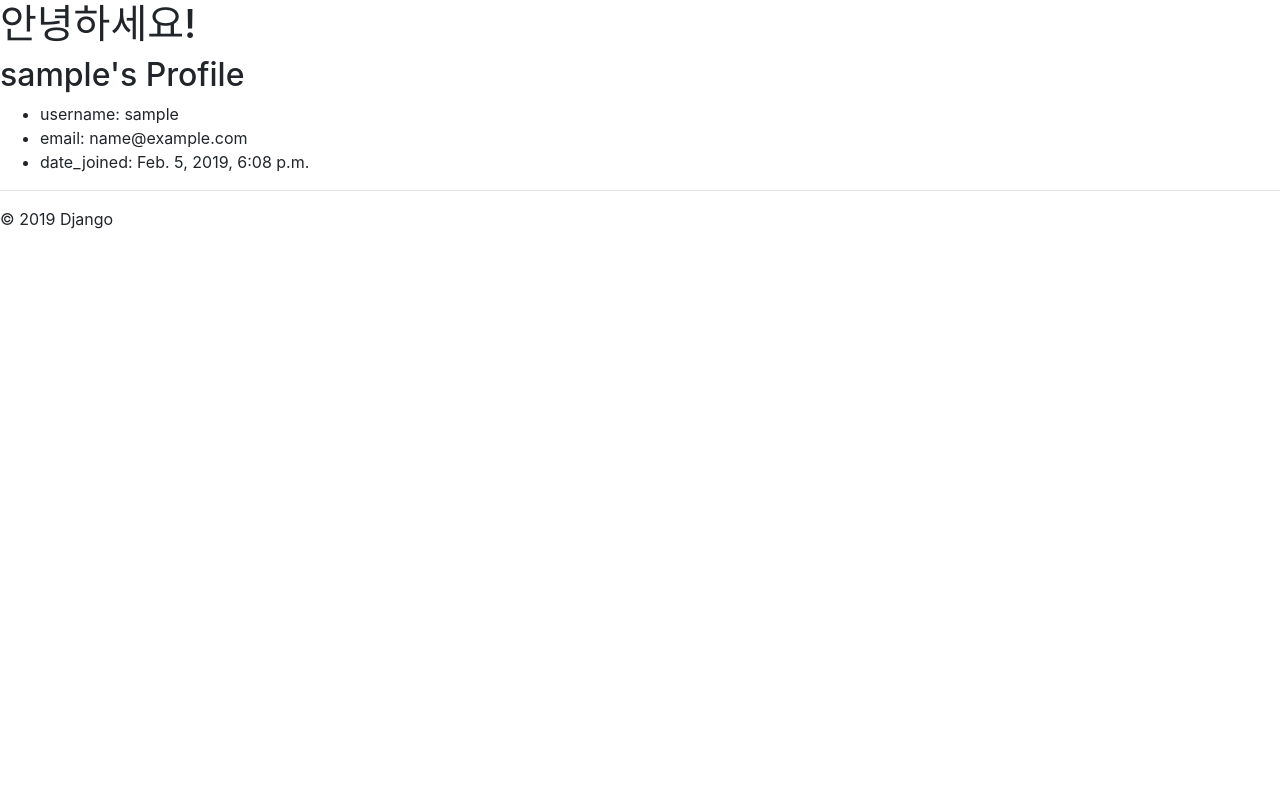
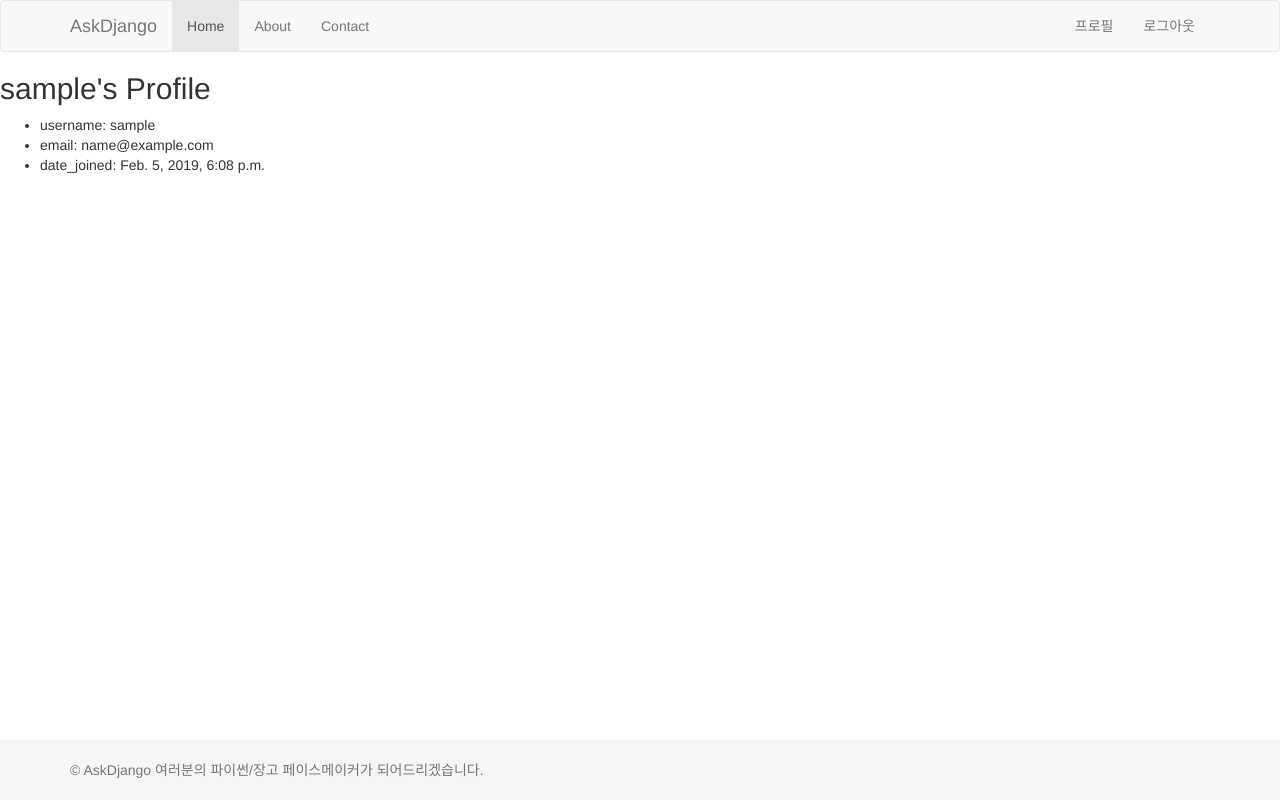
Before and after one commit to vivapyk/django, a Django app: page /accounts/profile/ in a window 1280 px wide. Before the commit the page ends 229 px from the top, so only its background shows below. Run offline with Django 3.2, Linux system fonts and the light colour scheme; the visitor is signed in with stand-in values (Sample User, id 1); some libraries are stand-ins or nearby versions.

Commit message:
login logout request.path

```diff
--- a/first_django/templates/layout.html
+++ b/first_django/templates/layout.html
@@ -1,38 +1,71 @@
-{% load static %}
-<!DOCTYPE html>
-<html lang="en">
+<!doctype html>
+<html>
 <head>
-    <meta charset="UTF-8">
-    <meta name="viewpoint" content="width=device-width,initial-scale=1.0, minimum-scale=1.0, maximum-scale=1.0, user-scalable=no" />
-    <link rel="stylesheet" href="https://stackpath.bootstrapcdn.com/bootstrap/4.2.1/css/bootstrap.min.css" integrity="sha384-GJzZqFGwb1QTTN6wy59ffF1BuGJpLSa9DkKMp0DgiMDm4iYMj70gZWKYbI706tWS" crossorigin="anonymous">
-    <link rel="stylesheet" href="{% static "style.css" %}"/>
-    <title>{% block title %}django{% endblock %}</title>
+    <meta charset="utf-8" />
+    <meta name="viewport" content="width=device-width,initial-scale=1.0, minimum-scale=1.0,maximum-scale=1.0, user-scalable=no" />
+    <title>{% block title %}AskDjango{% endblock %}</title>
+    <!-- 기본 bootstrap -->
+    {# <link rel="stylesheet" href="//maxcdn.bootstrapcdn.com/bootstrap/3.3.7/css/bootstrap.min.css" /> #}
+    {# <link rel="stylesheet" href="//maxcdn.bootstrapcdn.com/bootswatch/3.3.7/flatly/bootstrap.min.css" /> #}
+    <link rel="stylesheet" href="//maxcdn.bootstrapcdn.com/bootswatch/3.3.7/journal/bootstrap.min.css" />
+    <!-- bootstrap: cosmo theme -->
+    <!-- <link rel="stylesheet" href="//maxcdn.bootstrapcdn.com/bootswatch/3.3.7/cosmo/bootstrap.min.css" /> -->
+
+    <style>
+        html { position: relative; min-height: 100%; }
+        body { margin-bottom: 60px; }
+        #page-footer {
+            position: absolute;
+            bottom: 0;
+            width: 100%;
+            height: 60px;
+            line-height: 60px;
+            background-color: #f5f5f5;
+        }
+    </style>
+</head>
+
+<body>
+    <nav class="navbar navbar-default">
+        <div class="container">
+            <div class="navbar-header">
+                <button type="button" class="navbar-toggle collapsed" data-toggle="collapse" data-target="#navbar">
+                    <span class="icon-bar"></span>
+                    <span class="icon-bar"></span>
+                    <span class="icon-bar"></span>
+                </button>
+                <a class="navbar-brand" href="#">AskDjango</a>
+            </div>
+            <div id="navbar" class="collapse navbar-collapse">
+                <ul class="nav navbar-nav">
+                    <li class="active"><a href="{% url "root" %}">Home</a></li>
+                    <li><a href="#">About</a></li>
+                    <li><a href="#">Contact</a></li>
+                </ul>
+                <ul class="nav navbar-nav navbar-right">
+                    {% if not user.is_authenticated %}
+                    <li><a href="{% url "signup" %}">회원가입</a></li>
+                    <li><a href="{% url "login" %}?next={{ request.path }}">로그인</a></li>
+                    {% else %}
+                    <li><a href="{% url "profile" %}">프로필</a></li>
+                    <li><a href="{% url "logout" %}?next={{ request.path }}">로그아웃</a></li>
+                    {% endif %}
+                </ul>
+            </div>
+        </div>
+    </nav>
 
 
+    {% block content %}
+    {% endblock %}
 
-
-</head>
-<body>
-<h1>안녕하세요!</h1>
-
-{% if messages %}
-    <div class="container">
-        {% for message in messages %}
-            <div class="alert alert-{{ message.tags }}">
-                [{{ message.tags }}]
-                {{ message.message }}
-            </div>
-        {% endfor %}
+    <div id="page-footer">
+        <div class="container">
+            <p class="text-muted">
+                &copy; AskDjango
+                여러분의 파이썬/장고 페이스메이커가 되어드리겠습니다.
+            </p>
+        </div>
     </div>
-{% endif %}
-
-{% block content %}
-{% endblock %}
-
-<hr/>
-&copy; 2019 Django
-<script src="https://code.jquery.com/jquery-3.3.1.slim.min.js" integrity="sha384-q8i/X+965DzO0rT7abK41JStQIAqVgRVzpbzo5smXKp4YfRvH+8abtTE1Pi6jizo" crossorigin="anonymous"></script>
-<script src="https://cdnjs.cloudflare.com/ajax/libs/popper.js/1.14.6/umd/popper.min.js" integrity="sha384-wHAiFfRlMFy6i5SRaxvfOCifBUQy1xHdJ/yoi7FRNXMRBu5WHdZYu1hA6ZOblgut" crossorigin="anonymous"></script>
-<script src="https://stackpath.bootstrapcdn.com/bootstrap/4.2.1/js/bootstrap.min.js" integrity="sha384-B0UglyR+jN6CkvvICOB2joaf5I4l3gm9GU6Hc1og6Ls7i6U/mkkaduKaBhlAXv9k" crossorigin="anonymous"></script>
 </body>
 </html>
```
